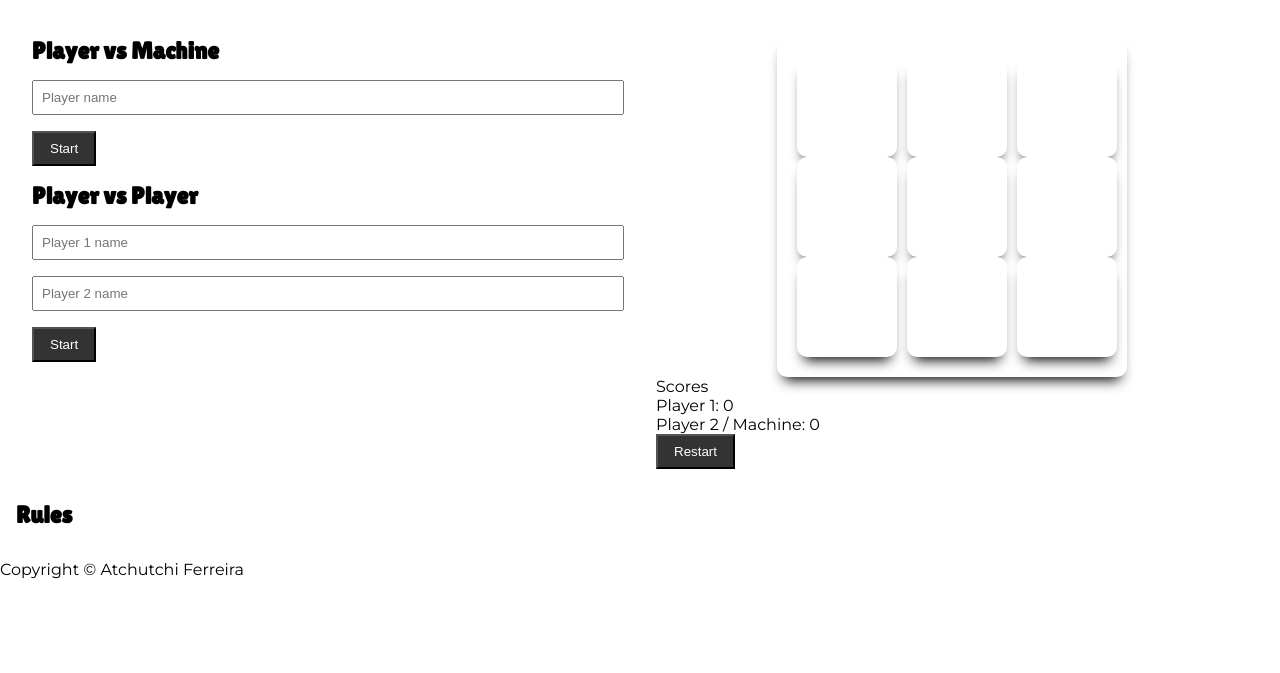
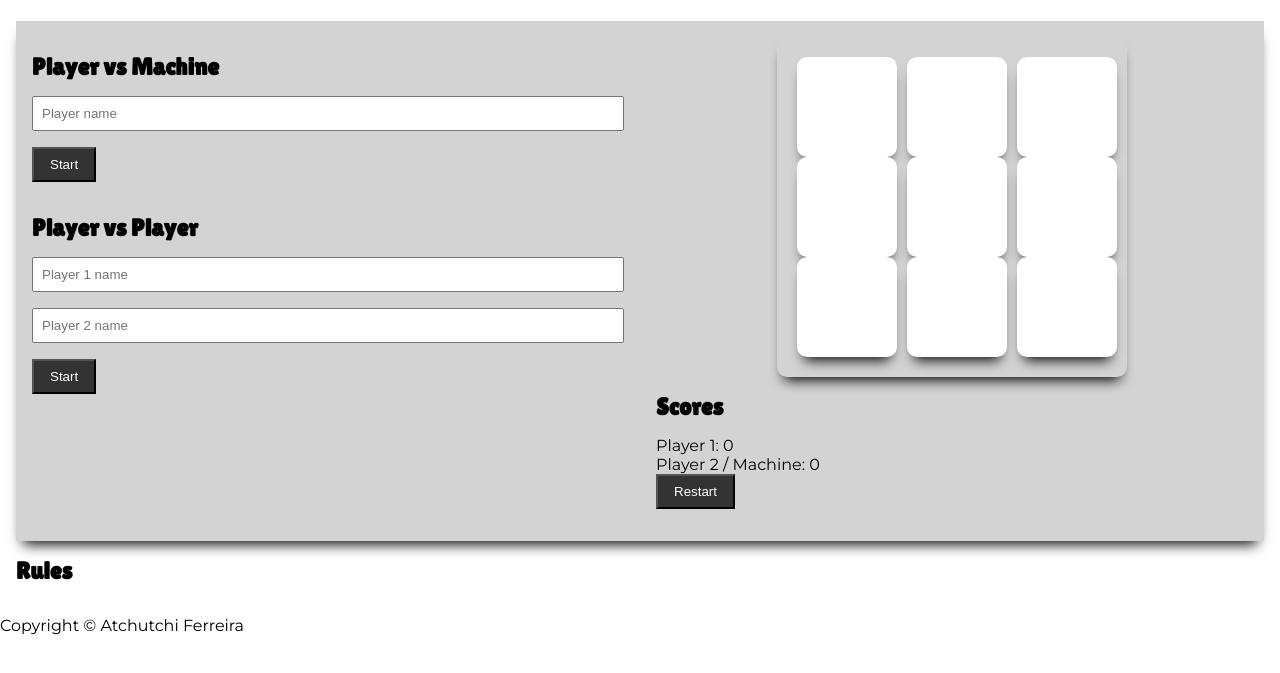
Before and after one commit to atchutchi/xox-winners, a plain HTML site: page index.html in a window 1280 px wide. Shown: the part 97-770 px from the top of the page. Drawn offline with Linux system fonts and the light colour scheme; a script that the page names is missing.

Commit message:
Add new background color to the game-container

```diff
--- a/assets/css/styles.css
+++ b/assets/css/styles.css
@@ -51,12 +51,15 @@ h1 {
 
 h2 {
     margin-bottom: 1rem;
+    margin-top: 1rem;
 }
 
 .game-container {
     display: flex;
     flex-wrap: wrap;
     justify-content: space-between;
+    background-color: lightgrey;
+    box-shadow: 0px 10px 13px -7px #000000, 5px 5px 15px 5px rgba(0,0,0,0);
 }
 
 .col1,
--- a/index.html
+++ b/index.html
@@ -30,7 +30,6 @@
               <button class="button">Start</button>
             </div>
             <div class="col2">
-                <!-- The layout of this game board was based on the work of Landon Schropp. Original available at: https://codepen.io/lando464/pen/BPGEKO -->
                 <div class="game-board">
                     <div class="game-row">
                         <div class="game-cell" id="cell1"></div>
@@ -49,7 +48,7 @@
                     </div>
                 </div>
               <div class="scores">
-                <p>Scores</p>
+                <h2>Scores</h2>
                 <p>Player 1: 0</p>
                 <p>Player 2 / Machine: 0</p>
               </div>
```
